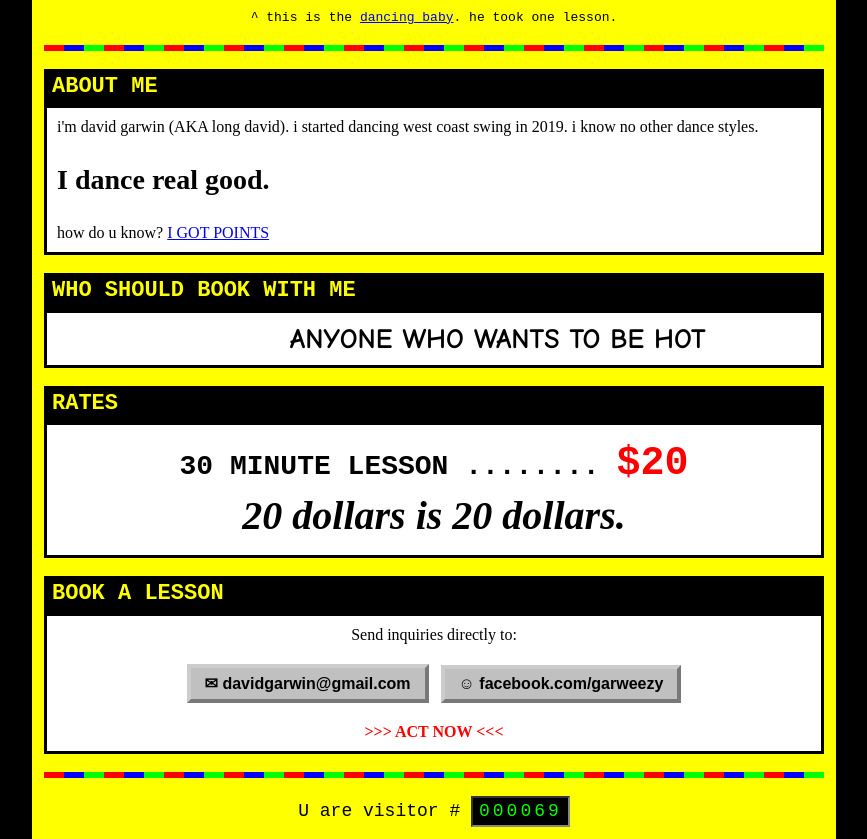
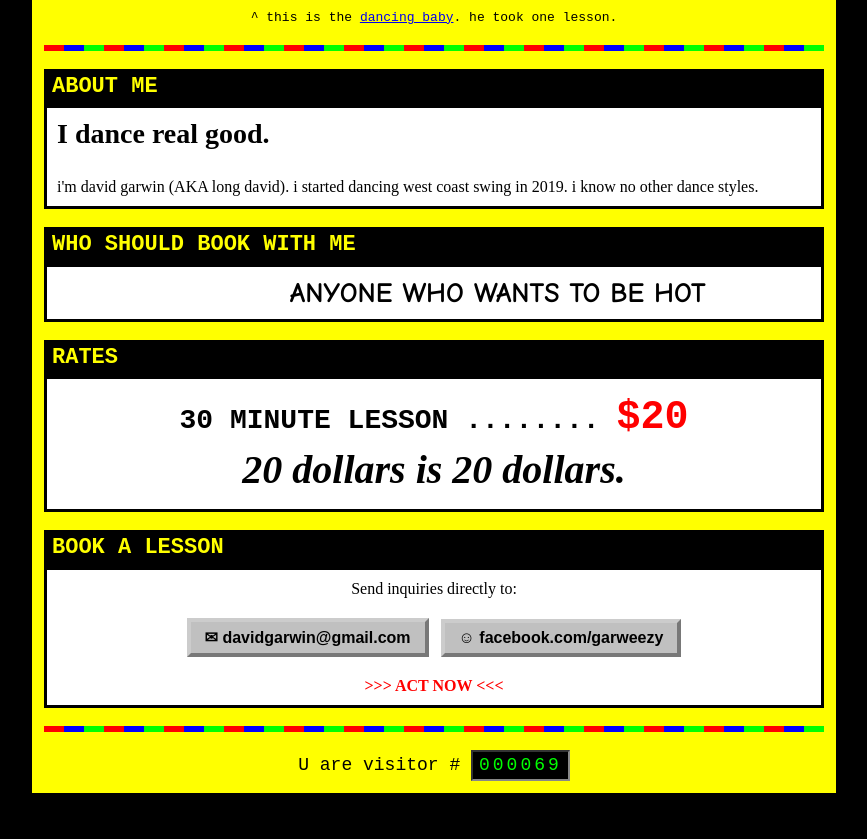
Before and after one commit to dgarwin/makeuhot, a plain HTML site: page index.html in a window 1280 px wide. Shown: the part 1033-1872 px from the top of the page, without its empty margins (206-1073 px from the left). After the commit the page ends 1826 px from the top, so only its background shows below. Drawn offline with Linux system fonts and the light colour scheme.

Commit message:
About Me: drop points link, lead with I dance real good
Co-Authored-By: Claude Opus 5.5 <noreply@anthropic.com>
Claude-Session: https://claude.ai/code/session_01J1tMHNcXxCL5p31spaxMdW

```diff
--- a/index.html
+++ b/index.html
@@ -110,9 +110,8 @@
 
 <h2 id="about">About Me</h2>
 <table class="box"><tr><td>
+  <p class="big">I dance real good.</p>
   <p>i'm david garwin (AKA long david). i started dancing west coast swing in 2019. i know no other dance styles.</p>
-  <p class="big">I dance real good.</p>
-  <p>how do u know? <a href="https://worldsdc.com/registry/?wsdc=19417">I GOT POINTS</a></p>
 </td></tr></table>
 
 <h2 id="who">Who Should Book With Me</h2>
```
